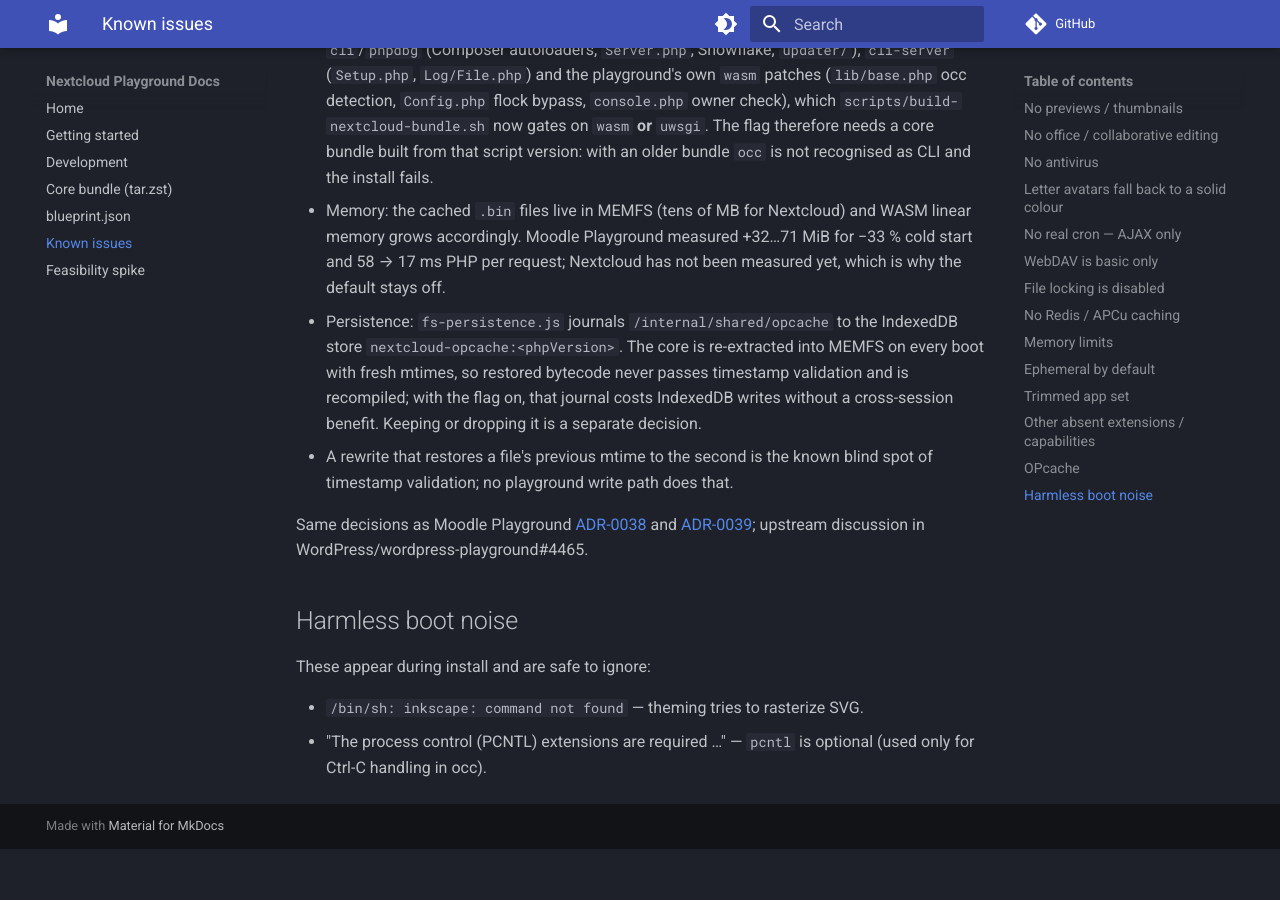
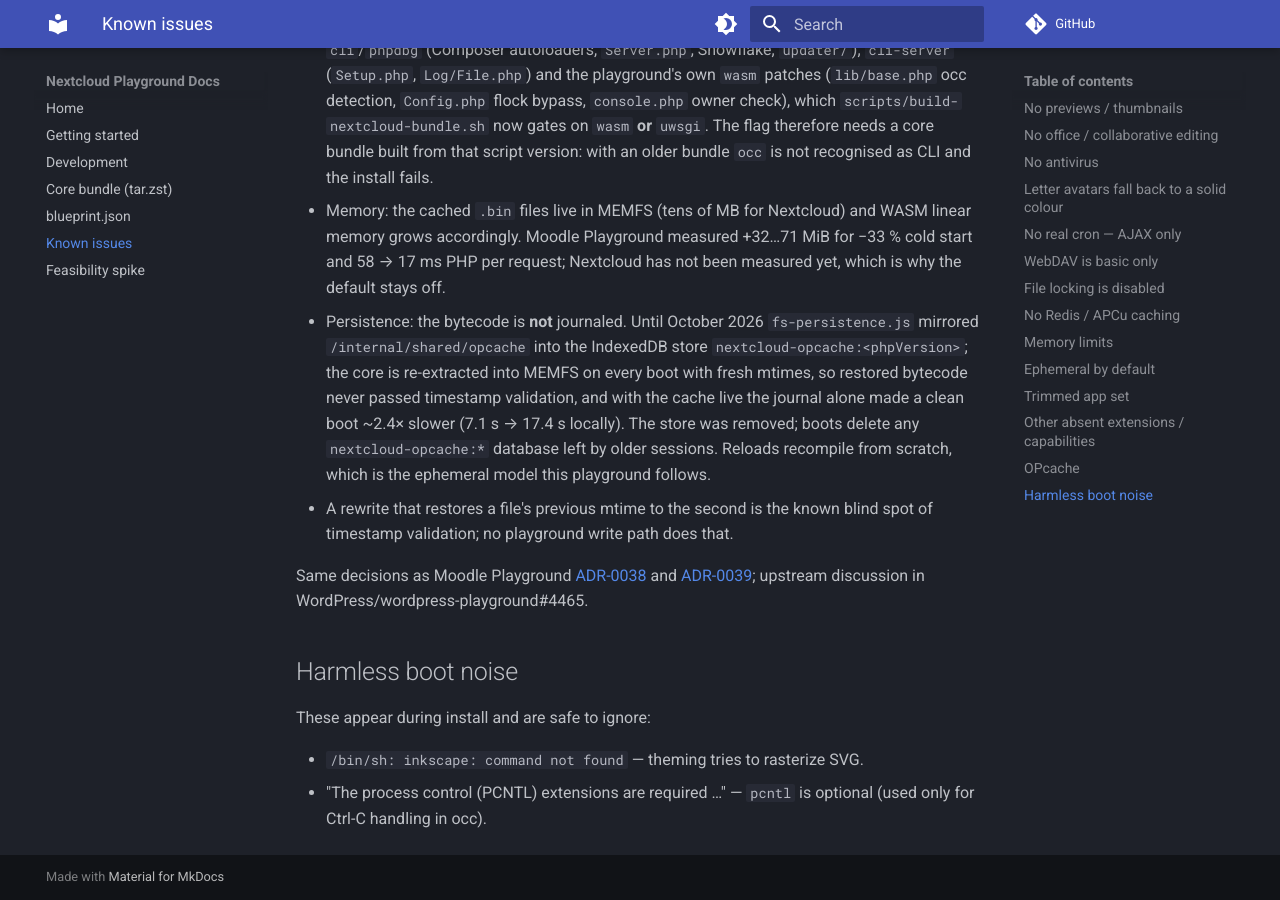
Before and after one commit to ateeducacion/nextcloud-playground, an MkDocs documentation site: the page built from docs/KNOWN-ISSUES.md, in a window 1280 px wide and 900 px high, scrolled down 3164 px. Built offline with MkDocs 1.6.1 and Material for MkDocs 9.7.7, drawn with Linux system fonts in a browser that asks for light colours; comment, search, counter and statistics services are not loaded; before the commit the page ends 4013 px from its top, so only the background shows below that.

Commit message:
perf(persistence): stop journaling OPcache bytecode to IndexedDB
/internal/shared/opcache was mirrored into the IndexedDB store
nextcloud-opcache:<phpVersion> so later sessions could reuse compiled
bytecode. The core is re-extracted into MEMFS with fresh mtimes on every boot
(lib/streaming-tar-extract.js writes each entry), so with OPcache validating
timestamps no restored .bin ever matched: PHP unlinked and recompiled every
one. The store had no cross-session benefit and, once the cache is live
(?opcache=1), a large cost: every debounced flush reloaded and rewrote the
whole store with thousands of .bin files, which made a clean boot 2.4x slower
(7.1 s -> 17.4 s locally, 5 iterations each).

- initFsPersistence() journals only the fs-journal paths.
- dropLegacyOpcacheJournals() deletes nextcloud-opcache:* databases left by
  older sessions on every boot (known name always; every legacy name where
  indexedDB.databases() exists), fire-and-forget so a tab still holding the
  store open cannot block boot.
- AGENTS.md and KNOWN-ISSUES updated; unit test for the cleanup.

```diff
--- a/docs/KNOWN-ISSUES.md
+++ b/docs/KNOWN-ISSUES.md
@@ -131,12 +131,14 @@
   WASM linear memory grows accordingly. Moodle Playground measured +32…71 MiB
   for −33 % cold start and 58 → 17 ms PHP per request; Nextcloud has not been
   measured yet, which is why the default stays off.
-- Persistence: `fs-persistence.js` journals `/internal/shared/opcache` to the
-  IndexedDB store `nextcloud-opcache:<phpVersion>`. The core is re-extracted
-  into MEMFS on every boot with fresh mtimes, so restored bytecode never passes
-  timestamp validation and is recompiled; with the flag on, that journal costs
-  IndexedDB writes without a cross-session benefit. Keeping or dropping it is a
-  separate decision.
+- Persistence: the bytecode is **not** journaled. Until October 2026
+  `fs-persistence.js` mirrored `/internal/shared/opcache` into the IndexedDB
+  store `nextcloud-opcache:<phpVersion>`; the core is re-extracted into MEMFS
+  on every boot with fresh mtimes, so restored bytecode never passed timestamp
+  validation, and with the cache live the journal alone made a clean boot
+  ~2.4× slower (7.1 s → 17.4 s locally). The store was removed; boots delete
+  any `nextcloud-opcache:*` database left by older sessions. Reloads
+  recompile from scratch, which is the ephemeral model this playground follows.
 - A rewrite that restores a file's previous mtime to the second is the known
   blind spot of timestamp validation; no playground write path does that.
 
```
Also changed, not shown: AGENTS.md (+4 -2 lines), docs/development.md (+1 -1 lines), 3 other files.
